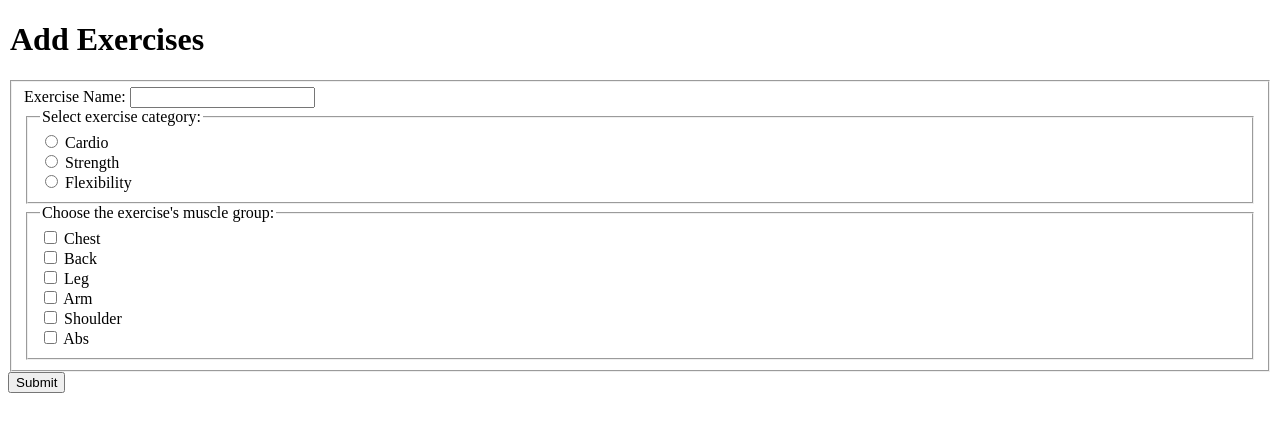
After one commit to relieyanhilman/workout-tracker-supper, a Django app: page /workout_tracker/v1/create_exercise in a window 1280 px wide. The commit adds this page. Shown: the top 432 px of the page. Run offline with Django 5.2, Linux system fonts and the light colour scheme.

Commit message:
feat: add form to create exercise

```diff
--- /dev/null
+++ b/workout_tracker/templates/workout_tracker/exercise_create.html
@@ -0,0 +1,75 @@
+<!DOCTYPE html>
+<html lang="en">
+<head>
+    <meta charset="UTF-8">
+    <meta name="viewport" content="width=device-width, initial-scale=1.0">
+    <title>Workout Tracker</title>
+</head>
+<body>
+    <form action="" method="post">
+    {% csrf_token %}
+
+    <legend><h1>Add Exercises</h1></legend>
+    <fieldset>
+
+        <label for="exercise_name">Exercise Name: </label>
+        <input type="text" id="exercise_name" name="exercise_name" required>
+
+        <fieldset>
+        <legend>Select exercise category:</legend>
+            <div>
+                <input type="radio" name="category" id="cardio" value="cardio" required>
+                <label for="cardio">Cardio</label>
+            </div>
+
+            <div>
+                <input type="radio" name="category" id="strength" value="strength">
+                <label for="strength">Strength</label>
+            </div>
+
+            <div>
+                <input type="radio" name="category" id="flexibility" value="flexibility">
+                <label for="flexibility">Flexibility</label>
+            </div>
+        </fieldset>
+
+        <fieldset>
+        <legend>Choose the exercise's muscle group:</legend>
+
+        <div>
+            <input type="checkbox" name="chest" id="chest" value="chest">
+            <label for="chest">Chest</label>
+        </div>
+
+        <div>
+            <input type="checkbox" name="back" id="back" value="back">
+            <label for="back">Back</label>
+        </div>
+
+        <div>
+            <input type="checkbox" name="leg" id="leg" value="leg">
+            <label for="leg">Leg</label>
+        </div>
+
+        <div>
+            <input type="checkbox" name="arm" id="arm" value="arm">
+            <label for="arm">Arm</label>
+        </div>
+
+        <div>
+            <input type="checkbox" name="shoulder" id="shoulder" value="shoulder">
+            <label for="shoulder">Shoulder</label>
+        </div>
+
+        <div>
+            <input type="checkbox" name="abs" id="abs" value="abs">
+            <label for="abs">Abs</label>
+        </div>
+
+        </fieldset>
+
+    </fieldset>
+    <input type="submit">
+    </form>
+</body>
+</html>
--- a/workout_tracker/templates/workout_tracker/exercise_list.html
+++ b/workout_tracker/templates/workout_tracker/exercise_list.html
@@ -10,11 +10,13 @@
     {% if exercise_list %}
         <ul>
         {% for exercise in exercise_list %}
-            <li><a href="/workout_tracker/v1/exercises/{{exercise_id}}/">{{exercise.exercise_name}}</a></li>
+            <li><a href="{% url 'workout_tracker:exercise_detail' exercise.id %}">{{exercise.exercise_name}}</a></li>
         {% endfor %}
         </ul>
     {% else %}
         <p>No exercises are available</p>
     {% endif %}
+
+    <a href="{% url 'workout_tracker:create_exercise' %}">Add new exercise</a>
 </body>
 </html>
--- a/workout_tracker/urls.py
+++ b/workout_tracker/urls.py
@@ -2,10 +2,12 @@ from django.urls import path
 
 from . import views
 
+app_name = "workout_tracker"
 urlpatterns = [
     path("", views.index, name="index"),
     path("v1/exercises", views.list_exercises, name="exercises"),
     path(
-        "v1/exercises/<int:exercise_id>", views.detail_exercise, name="exercise_detail"
+        "v1/exercises/<int:exercise_id>/", views.detail_exercise, name="exercise_detail"
     ),
+    path("v1/create_exercise", views.create_exercise, name="create_exercise"),
 ]
--- a/workout_tracker/views.py
+++ b/workout_tracker/views.py
@@ -1,4 +1,4 @@
-from django.http import Http404, HttpResponse
+from django.http import HttpResponse
 from django.shortcuts import get_object_or_404, render
 
 from .models import Exercise, ExerciseMuscleGroup
@@ -23,3 +23,7 @@ def detail_exercise(request, exercise_id):
         "workout_tracker/exercise_detail.html",
         {"exercise": exercise, "exercise_muscle_group": exercise_muscle_group},
     )
+
+
+def create_exercise(request):
+    return render(request, "workout_tracker/exercise_create.html")
```
